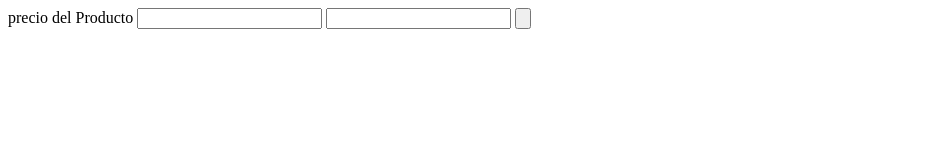
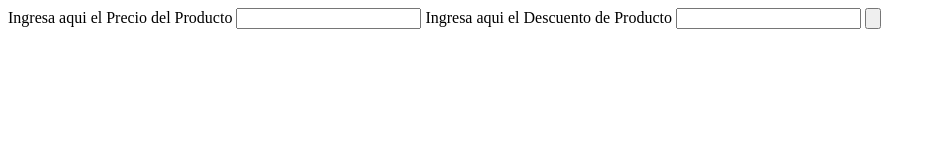
Before and after one commit to EmmanuelSanchgDev/JS, a plain HTML site: page porciento/index.html in a window 1280 px wide. Shown: the whole page, without its empty margins (0-936 px from the left). Drawn offline with Linux system fonts and the light colour scheme.

Commit message:
funciona la calculadora de descuentos

```diff
--- a/porciento/app.js
+++ b/porciento/app.js
@@ -16,5 +16,5 @@ function realizaAccionUsuario(){
     Number(descuento)
 
     let precioFinal = calcularDescuento(precioInicial, descuento)
-    alert(precioFinal)
+    alert(`el Precio Final a pagar es: ${precioFinal}`)
 }
--- a/porciento/index.html
+++ b/porciento/index.html
@@ -9,10 +9,11 @@
   <body>
     <form action="">
       <label for="precio">
-        <span class="text">precio del Producto</span>
+        <span class="text">Ingresa aqui el Precio del Producto</span>
         <input type="number" id="precio" />
       </label>
       <label for="descuento">
+        <span class="text">Ingresa aqui el Descuento de Producto</span>
         <input type="number" id="descuento" />
       </label>
       <input type="button" onclick="realizaAccionUsuario()"/>
```
